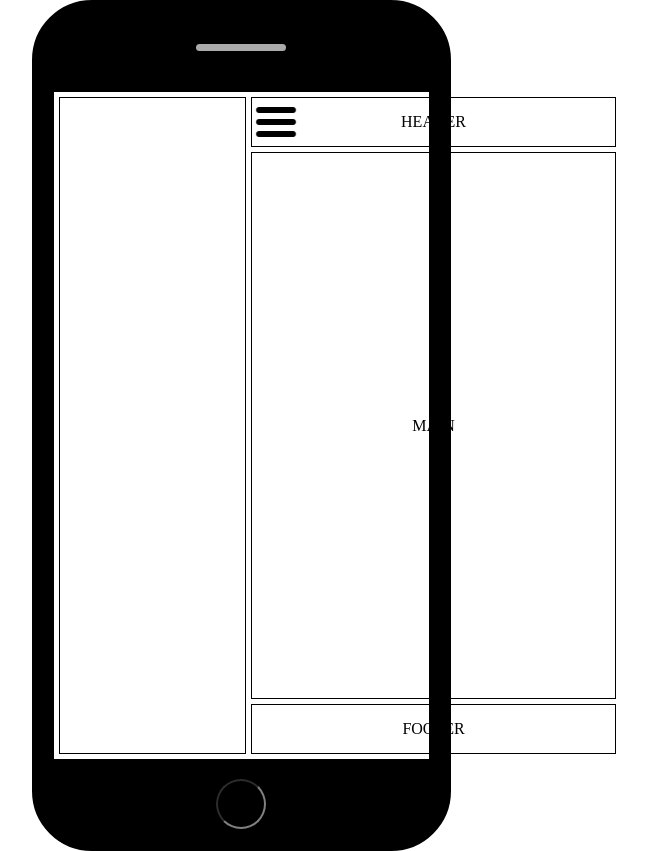
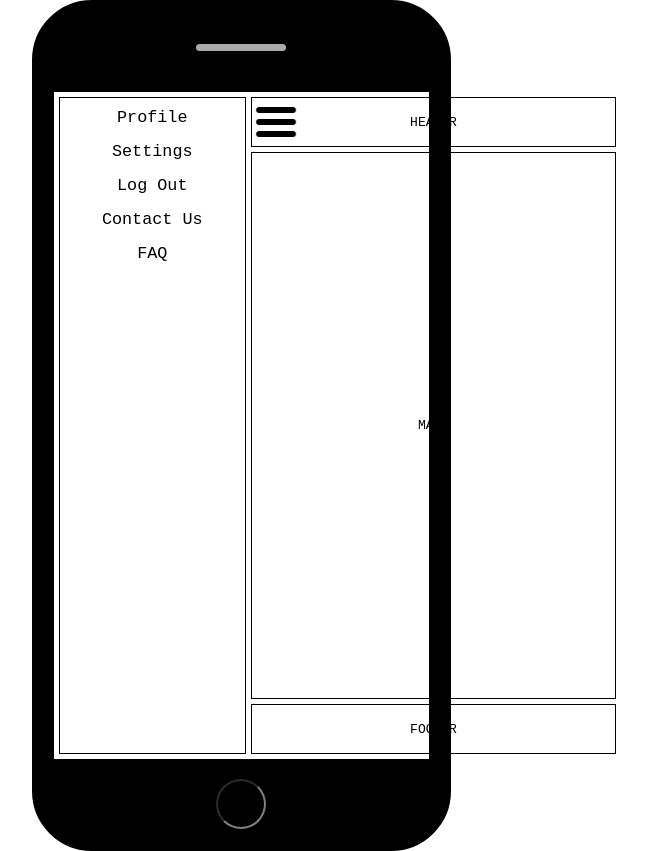
Before and after one commit to sixtynine696969/mobile-menu, a website built with webpack: page dist/index.html in a window 1280 px wide. Shown: the whole page, without its empty margins (399-1046 px from the left). Built offline with Linux system fonts and the light colour scheme.

Commit message:
Add content to dropdown menu

```diff
--- a/src/style.css
+++ b/src/style.css
@@ -14,6 +14,8 @@ body {
     display: flex;
     justify-content: center;
     align-items: center;
+
+    font-family: monospace;
 }
 
 .phone {
@@ -80,10 +82,28 @@ body {
 
 .menu {
     border: 1px solid black;
+
+    display: flex;
+    flex-direction: column;
+    padding: 5px;
+    gap: 5px;
 }
 
-.visible {
-    display: grid;
+.menu button {
+    font-family: monospace;
+    font-size: 1.05rem;
+    border: none;
+    background-color: white;
+    padding: 5px;
+}
+
+.menu button:hover {
+    text-decoration: underline;
+}
+
+.menu button:active {
+    background-color: black;
+    color: white;
 }
 
 .content {
```
Also changed, not shown: dist/index.html, dist/main.js, src/index.js (line endings or trailing spaces).
